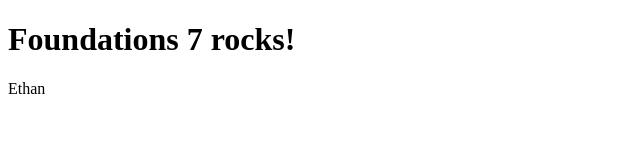
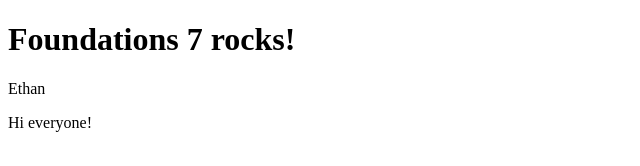
Before and after one commit to rileyeh/branch-practice-f7, a plain HTML site: page index.html in a window 1280 px wide. Shown: the full height of the page, 0-640 px from the left. Drawn offline with Linux system fonts and the light colour scheme.

Commit message:
added Hi everyone p tag

```diff
--- a/index.html
+++ b/index.html
@@ -9,5 +9,6 @@
 <body>
     <h1>Foundations 7 rocks!</h1>
     <p>Ethan</p>
+    <p>Hi everyone!</p>
 </body>
 </html>
```
